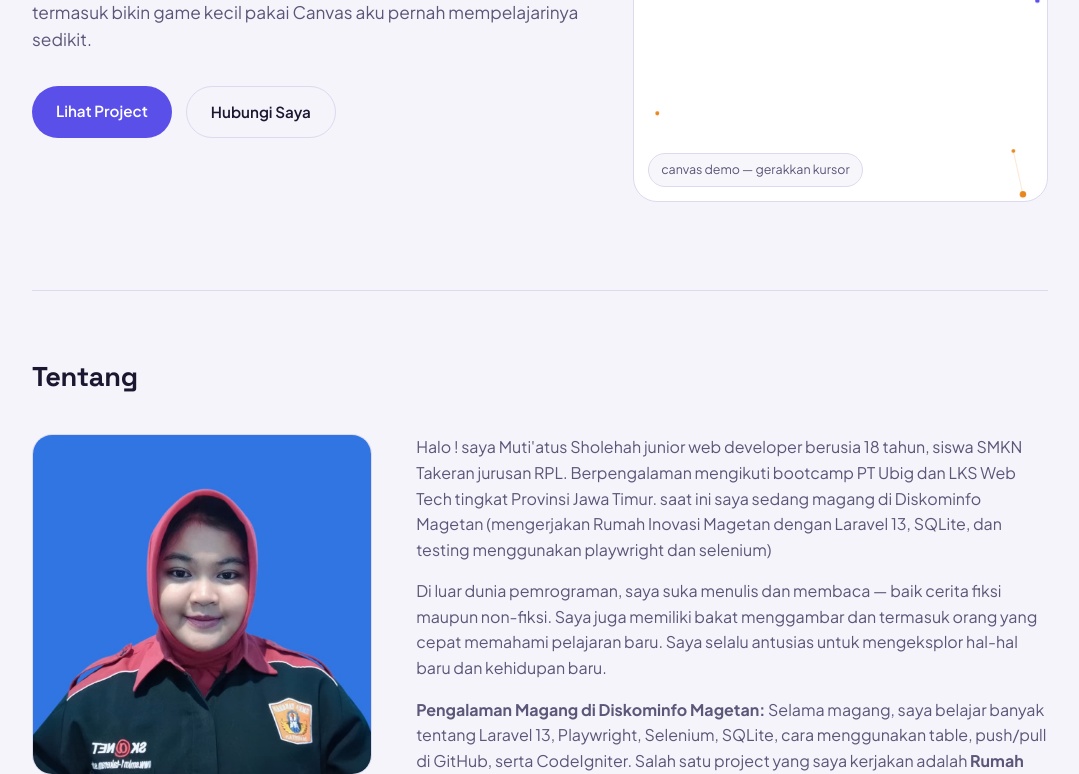
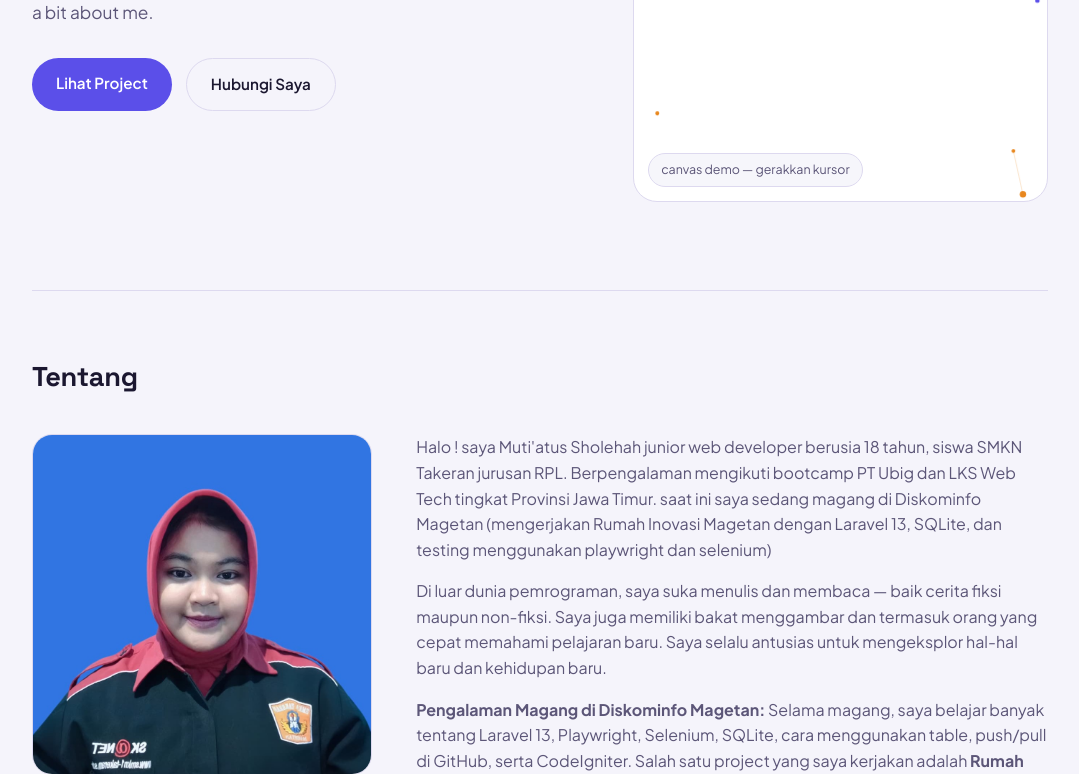
Before and after one commit to mutiatus66-coder/profile.muti, a plain HTML site: page index.html in a window 1280 px wide. Shown: the part 326-1100 px from the top of the page, without its empty margins (100-1179 px from the left). Drawn offline with Linux system fonts and the light colour scheme.

Commit message:
Update hero section description in index.html

```diff
--- a/index.html
+++ b/index.html
@@ -32,7 +32,7 @@
     <div>
       <div class="hero-eyebrow">HAY! THERE</div>
       <h1>Muti'atus Sholehah</h1>
-      <p>masi belajar Laravel untuk sisi backend, dan HTML/CSS/JS — termasuk bikin game kecil pakai Canvas aku pernah mempelajarinya sedikit.</p>
+      <p>a bit about me.</p></p>
       <div class="hero-ctas">
         <a href="#projects" class="btn btn-primary">Lihat Project</a>
         <a href="#contact" class="btn btn-ghost">Hubungi Saya</a>
```
